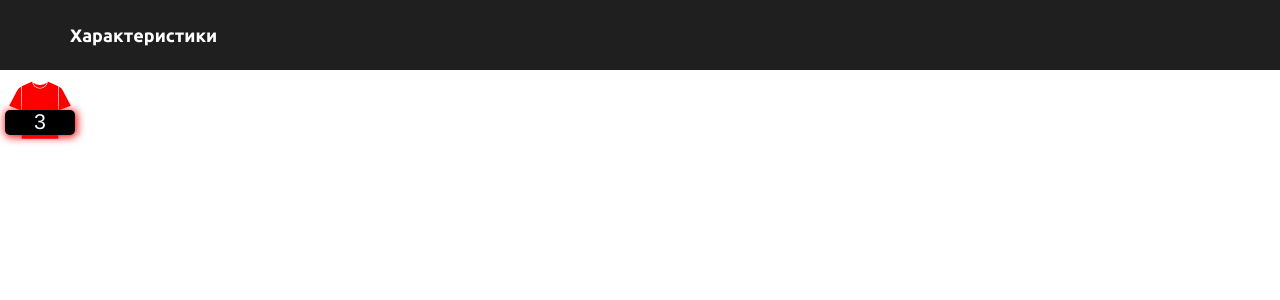
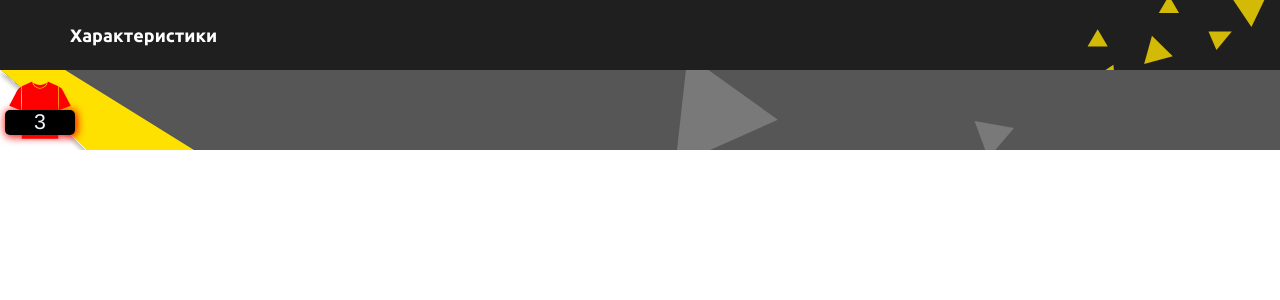
Before and after one commit to ClouRise/FANTASTICHACK2025, a Vue app in the folder frontend/front/: page / in a window 1280 px wide. Shown: the top 300 px of the page. Built offline with nearby package versions, Linux system fonts and the light colour scheme.

Commit message:
upd front, create bg

```diff
--- a/frontend/front/src/App.vue
+++ b/frontend/front/src/App.vue
@@ -31,9 +31,14 @@ header{
   display: flex;
   justify-content: start;
   align-items: center;
+  background-image: url(./assets/img/doritos-bg.svg);
+  background-repeat: no-repeat;
+  background-position-x: right;
 }
 main{
-
+  background-image: url(./assets/img/bg-top.svg);
+  background-position-y: -60px;
+  background-repeat: no-repeat;
 }
 header a{
   font-family: ubuntu-bold;
```
Also changed, not shown: frontend/front/src/components/maincard.vue (+12 -2 lines), frontend/front/src/assets/img/bg-top.svg (added), frontend/front/src/assets/img/doritos-bg.svg (added).
